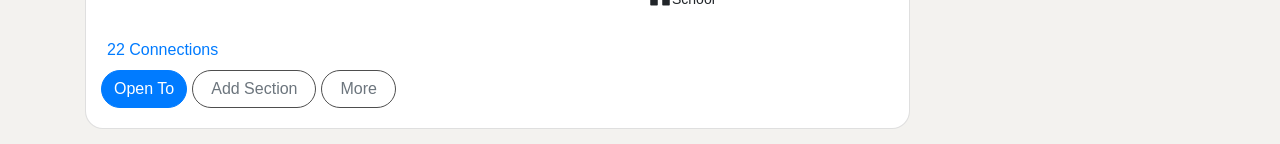
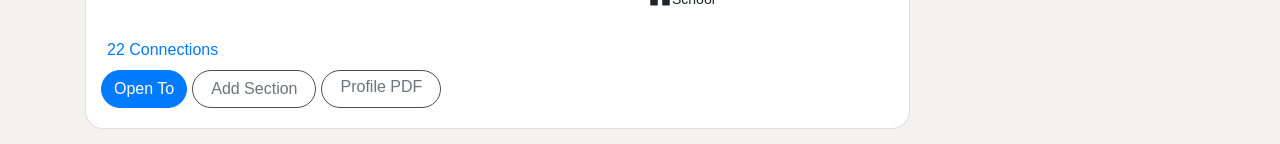
Before and after one commit to JTapioT/linkedin-frontend-buildweek, a React (Create React App) app: page /profile/me in a window 1280 px wide. Shown: the part 428-572 px from the top of the page. Built offline with nearby package versions, Linux system fonts and the light colour scheme; no server answers.

Commit message:
download profile PDF

```diff
--- a/src/components/UserInfoJumbotron.jsx
+++ b/src/components/UserInfoJumbotron.jsx
@@ -135,8 +135,9 @@ const UserInfoJumbotron = (props) => {
                   className="default-btn-style"
                   style={{ marginLeft: "5px" }}
                   variant="outline-secondary"
+                  href={`https://linkedin-buildweek.herokuapp.com/profile/${userId}/PDF`}
                 >
-                  More
+                  Profile PDF
                 </Button>
               </Row>
             </Card.Text>
```
